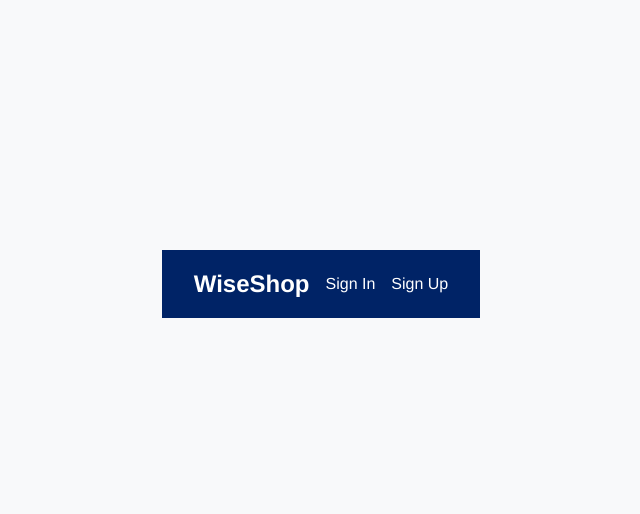
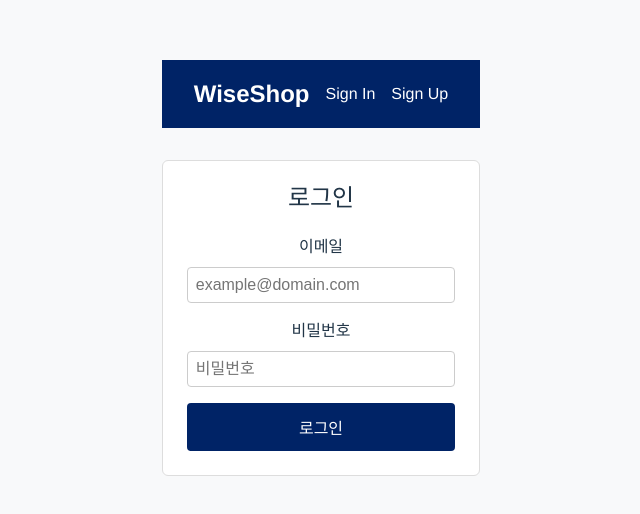
Before and after one commit to cholog-project/wiseshop_web, a React (Vite) app: page /signin in a window 1280 px wide. Shown: the part 116-630 px from the top of the page, without its empty margins (319-959 px from the left). Built offline with nearby package versions, Linux system fonts and the light colour scheme.

Commit message:
feature: 로그인 화면 구현

```diff
--- a/src/App.jsx
+++ b/src/App.jsx
@@ -2,6 +2,7 @@ import './App.css'
 import {BrowserRouter, Route, Routes} from "react-router-dom";
 import NavBar from "./components/NavBar.jsx";
 import Home from "./pages/Home.jsx";
+import SignIn from "./pages/SignIn.jsx";
 
 function App() {
   return (
@@ -10,6 +11,7 @@ function App() {
             <NavBar />
             <Routes>
                 <Route path="/" element={<Home />} />
+                <Route path="/signin" element={<SignIn />} />
             </Routes>
         </BrowserRouter>
     </>
--- /dev/null
+++ b/src/pages/SignIn.jsx
@@ -0,0 +1,92 @@
+import { useState } from "react";
+import styled from "styled-components";
+
+const FormContainer = styled.div`
+  max-width: 400px;
+  margin: 2rem auto;
+  padding: 1.5rem;
+  background-color: ${(props) => props.theme.color.WHITE};
+  border: 1px solid #ddd;
+  border-radius: 6px;
+`;
+
+const FormTitle = styled.h1`
+  text-align: center;
+  margin-bottom: 1.5rem;
+  font-size: 1.5rem;
+`;
+
+const FormGroup = styled.div`
+  margin-bottom: 1rem;
+  display: flex;
+  flex-direction: column;
+
+  label {
+    margin-bottom: 0.5rem;
+    font-weight: 600;
+  }
+
+  input {
+    padding: 0.5rem;
+    font-size: 1rem;
+    border: 1px solid #ccc;
+    border-radius: 4px;
+  }
+`;
+
+const SubmitButton = styled.button`
+  width: 100%;
+  padding: 0.75rem;
+  background-color: ${(props) => props.theme.color.PRIMARY};
+  border: none;
+  border-radius: 4px;
+  color: ${(props) => props.theme.color.WHITE};
+  font-size: 1rem;
+  cursor: pointer;
+  &:hover {
+    background-color: ${(props) => props.theme.color.DEEP_BLUE};
+  }
+`;
+
+const SignIn = () => {
+    const [email, setEmail] = useState("");
+    const [password, setPassword] = useState("");
+
+    const handleSignIn = (e) => {
+        e.preventDefault();
+        // 추후 axios.post("/signin", { email, password }) 등으로 교체
+        console.log("SignIn:", { email, password });
+        alert("로그인 기능은 추후 구현 예정!");
+    };
+
+    return (
+        <FormContainer>
+            <FormTitle>로그인</FormTitle>
+            <form onSubmit={handleSignIn}>
+                <FormGroup>
+                    <label>이메일</label>
+                    <input
+                        type="email"
+                        placeholder="example@domain.com"
+                        value={email}
+                        onChange={(e) => setEmail(e.target.value)}
+                        required
+                    />
+                </FormGroup>
+                <FormGroup>
+                    <label>비밀번호</label>
+                    <input
+                        type="password"
+                        placeholder="비밀번호"
+                        value={password}
+                        onChange={(e) => setPassword(e.target.value)}
+                        required
+                    />
+                </FormGroup>
+                <SubmitButton type="submit">로그인</SubmitButton>
+            </form>
+        </FormContainer>
+    );
+}
+
+export default SignIn;
```
Lines whose indentation alone changed are shown as unchanged.
